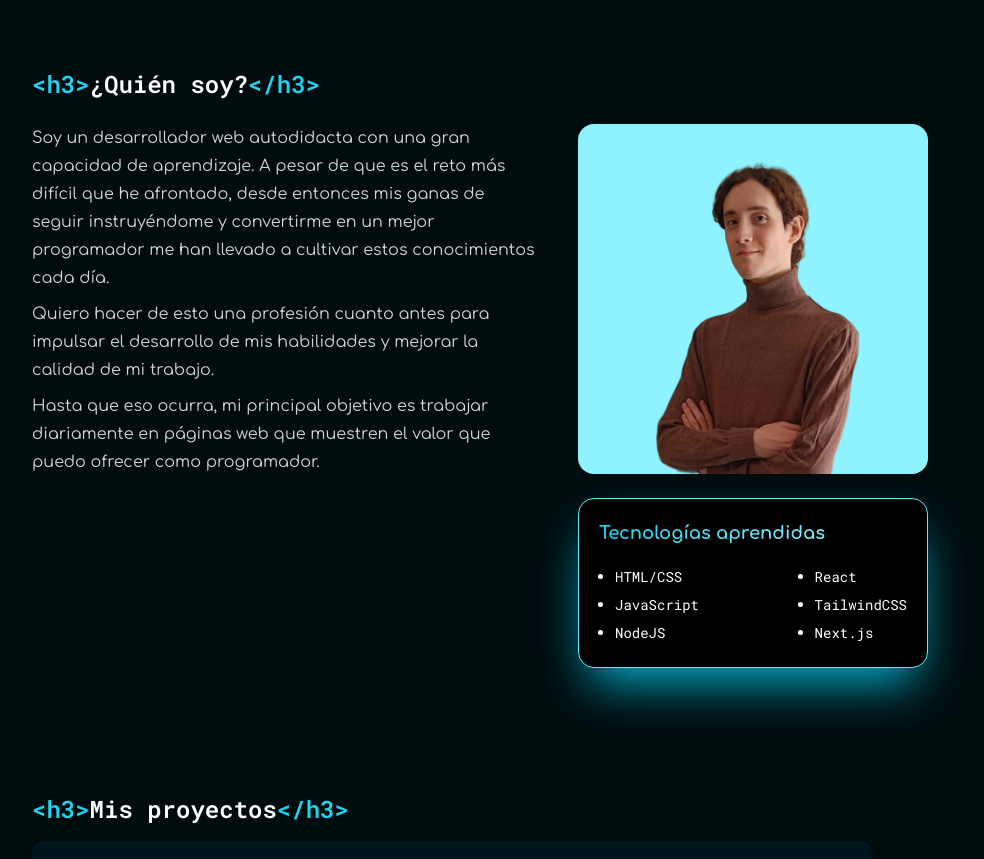
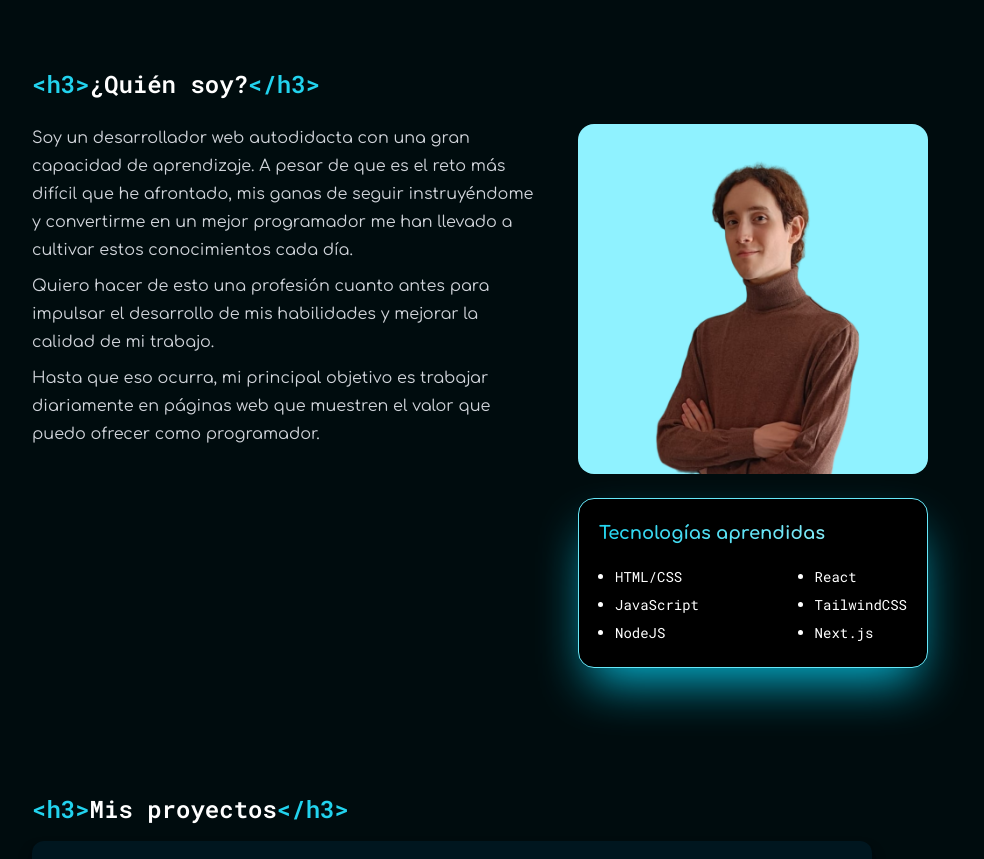
Before and after one commit to CronoCode120/legacy_portfolio, a Next.js app: page / in a window 1280 px wide. Shown: the part 780-1639 px from the top of the page, without its empty margins (160-1144 px from the left). Built offline with nearby package versions, Linux system fonts and the light colour scheme.

Commit message:
fixed desc

```diff
--- a/app/page.js
+++ b/app/page.js
@@ -111,7 +111,7 @@ export default function Home() {
           <h3 className="w-full text-center sm:text-left sm:w-fit mb-6 font-semibold text-xl sm:text-2xl before:content-['<h3>'] before:text-cyan-400 after:content-['</h3>'] after:text-cyan-400 font-roboto w-fit">¿Quién soy?</h3>
           <div className="sm:w-[80%] md:w-full md:flex md:items-start md:justify-center">
             <div className="mb-6 text-gray-300 font-comfortaa md:mr-10">
-              <p className="mb-2 leading-7 max-sm:text-sm">Soy un desarrollador web autodidacta con una gran capacidad de aprendizaje. A pesar de que es el reto más difícil que he afrontado, desde entonces mis ganas de seguir instruyéndome y convertirme en un mejor programador me han llevado a cultivar estos conocimientos cada día.</p>
+              <p className="mb-2 leading-7 max-sm:text-sm">Soy un desarrollador web autodidacta con una gran capacidad de aprendizaje. A pesar de que es el reto más difícil que he afrontado, mis ganas de seguir instruyéndome y convertirme en un mejor programador me han llevado a cultivar estos conocimientos cada día.</p>
               <p className="mb-2 leading-7 max-sm:text-sm md:text-md">Quiero hacer de esto una profesión cuanto antes para impulsar el desarrollo de mis habilidades y mejorar la calidad de mi trabajo.</p>
               <p className="leading-7 max-sm:text-sm">Hasta que eso ocurra, mi principal objetivo es trabajar diariamente en páginas web que muestren el valor que puedo ofrecer como programador.</p>
             </div>
```
